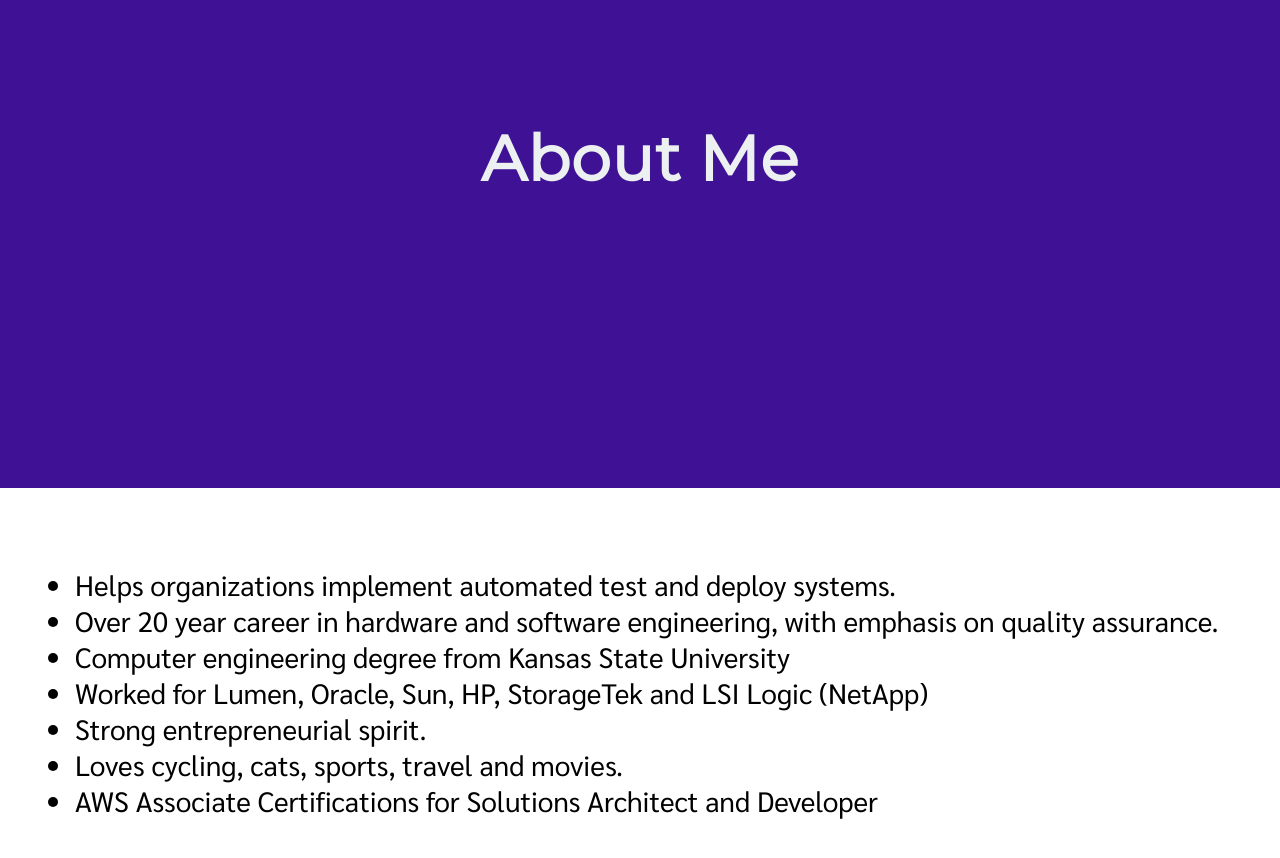
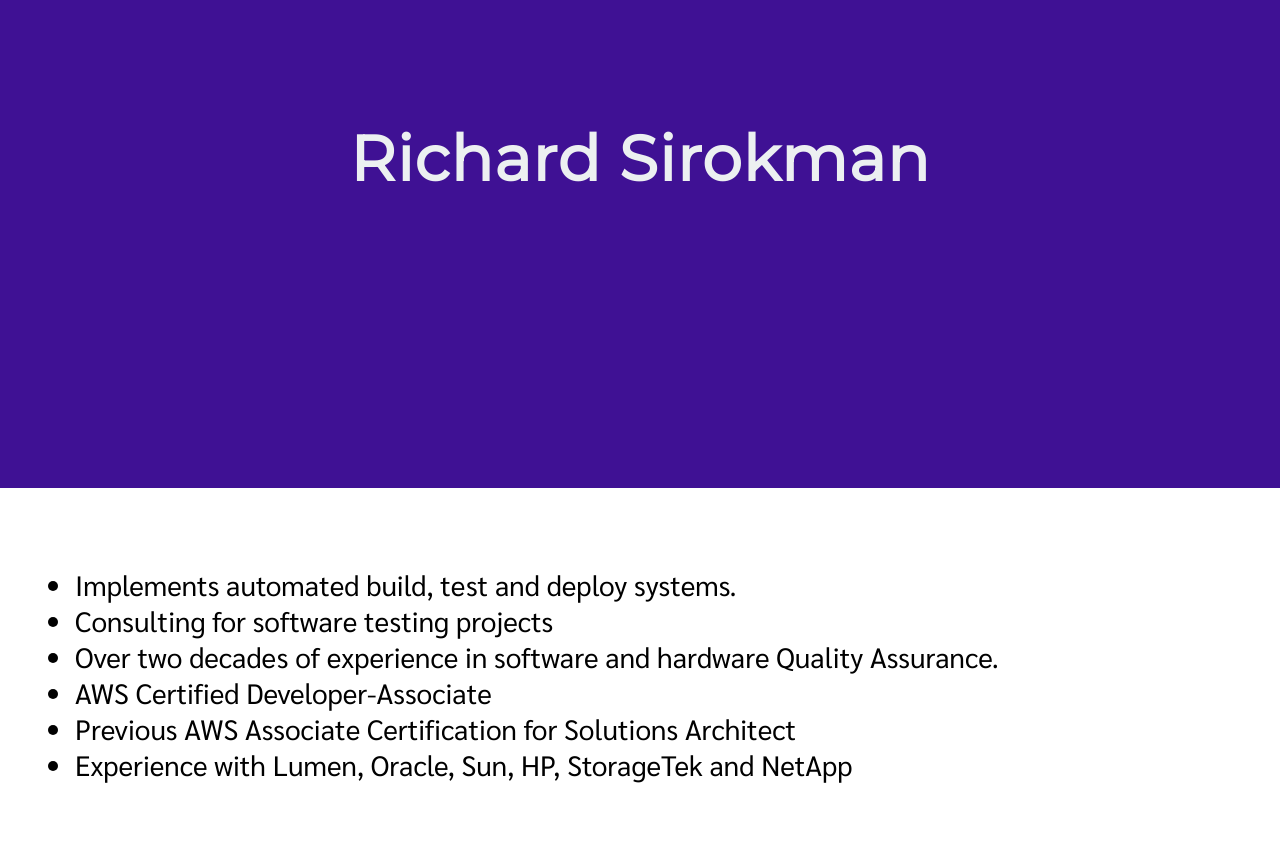
Before and after one commit to richds/RDS-portfolio-site, a React app: page index.html in a window 1280 px wide. Shown: the part 1620-2478 px from the top of the page. Built offline with nearby package versions, Linux system fonts and the light colour scheme; a web font is replaced by a local one.

Commit message:
added some bio information and changed names

```diff
--- a/index.html
+++ b/index.html
@@ -2,7 +2,7 @@
 <html>
   <head>
     <meta charset="utf-8">
-    <title>Richard Sirokman DevOps on AWS Engineer</title>
+    <title>Assert Once--Cloud QA and DevOps</title>
     <link rel="stylesheet" href="styles/main.css"/>
 
     <link rel="stylesheet" href="https://maxcdn.bootstrapcdn.com/font-awesome/4.7.0/css/font-awesome.min.css"/>
@@ -17,7 +17,7 @@
     <main class="overflow--auto">
       <h1 class="color--purple section__heading--largest">
         <!--Your name goes here -->
-        Richard Sirokman
+        Assert Once
       </h1>
 
       <ul class="section--social">
@@ -45,7 +45,7 @@
           </a>
         </li>
 
-        <!-- Link to resume, probably a .pdf -->
+        <!-- Link to resume, a .pdf -->
         <li class="socialWrapper">
           <a class="social color--purple"
              title="Resume"
@@ -58,7 +58,7 @@
 
     <section class="background--purple section">
       <h2 class="color--cloud margin--none section__text--centered">
-        DevOps in the Cloud
+        Cloud Testing in DevOps
       </h2>
     </section>
 
@@ -67,21 +67,19 @@
 
     <section class="background--purple section">
       <h2 class="color--cloud margin--none section__text--centered">
-        About Me
+        Richard Sirokman
       </h2>
     </section>
 
     <section class="section section--alignLeft section--description">
       <p class="color--darkgrey section__description">
         <ul>
-          <li>Helps organizations implement automated test and deploy systems.</li>
-          <li>Over 20 year career in hardware and software engineering, with emphasis on quality assurance.</li>
-          <li>Computer engineering degree from Kansas State University</li>
-          <li>Worked for Lumen, Oracle, Sun, HP, StorageTek and LSI Logic (NetApp)</li>
-          <li>Strong entrepreneurial spirit.</li>
-          <li>Loves cycling, cats, sports, travel and movies.</li>
-          <li>AWS Associate Certifications for Solutions Architect and Developer</li>
-
+          <li>Implements automated build, test and deploy systems.</li>
+          <li>Consulting for software testing projects</li>
+          <li>Over two decades of experience in software and hardware Quality Assurance.</li>
+          <li>AWS Certified Developer-Associate</li>
+          <li>Previous AWS Associate Certification for Solutions Architect</li>
+          <li>Experience with Lumen, Oracle, Sun, HP, StorageTek and NetApp</li>
         </ul>
 
       </p>
```
